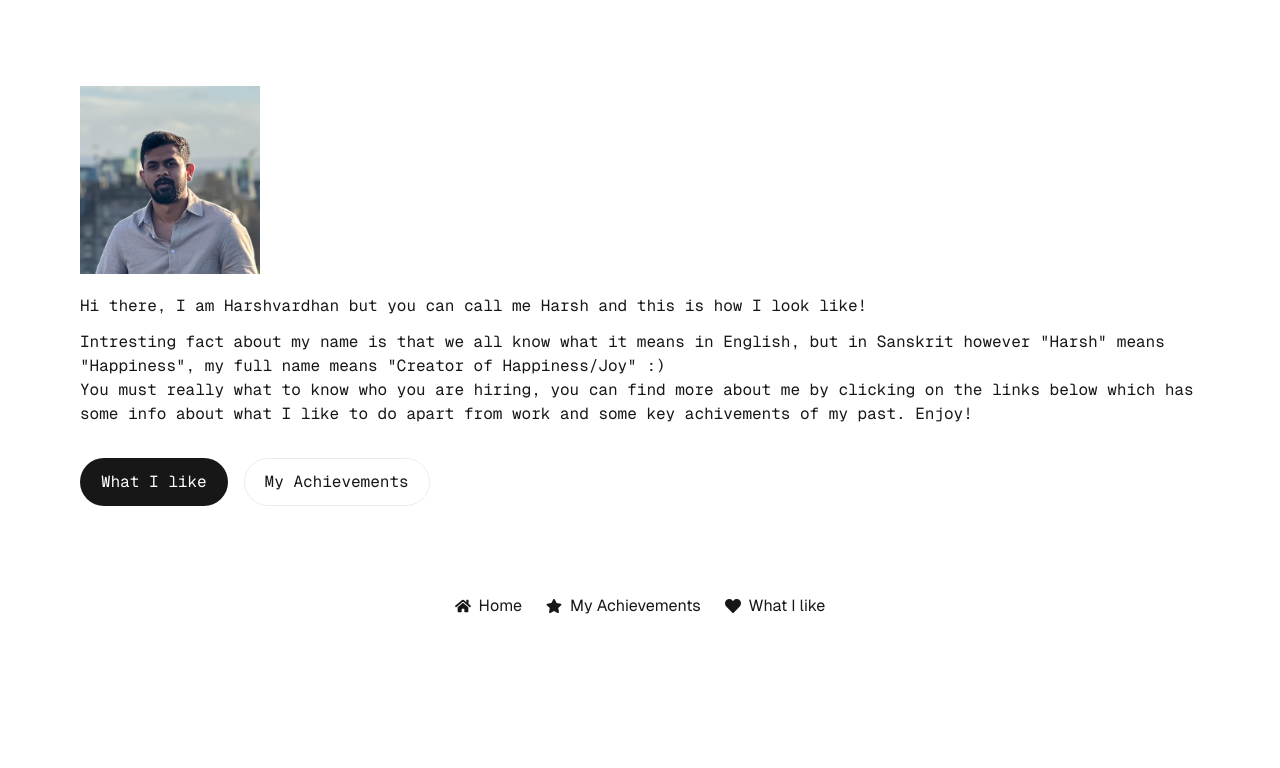
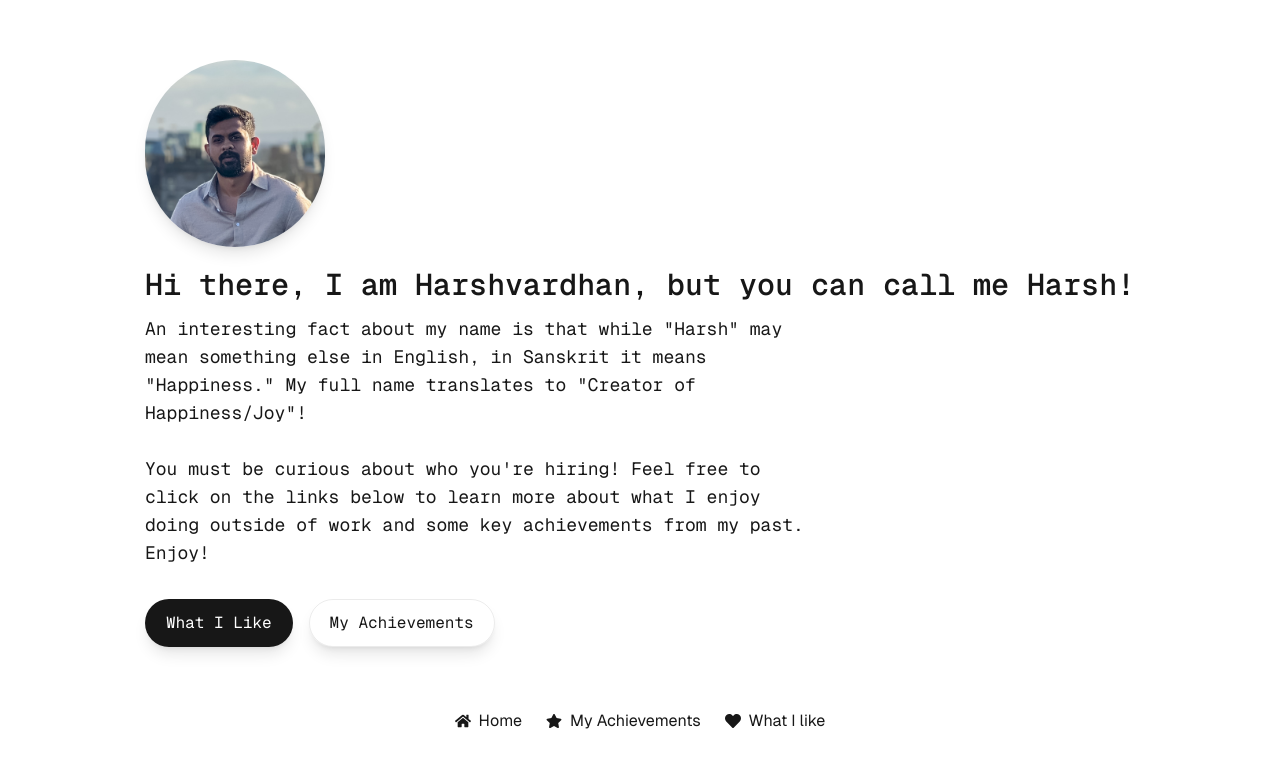
Before and after one commit to patil-harshvardhan/the-lettings-hub, a Next.js app in the folder frontend/: page / in a window 1280 px wide. Shown: the part 104-872 px from the top of the page. Before the commit the page ends 800 px from the top, so only its background shows below. Built offline with nearby package versions, Linux system fonts and the light colour scheme.

Commit message:
stable home 2

```diff
--- a/frontend/src/app/components/intro.js
+++ b/frontend/src/app/components/intro.js
@@ -4,32 +4,44 @@ import headshot from "../public/headshot.JPG";
 
 const Intro = () => {
   return (
-    <div className="font-[family-name:var(--font-geist-mono)]">
-      <Image src={headshot} alt="headshot" width={180} height={180} />
-      <h1 className="mt-5">
-        Hi there, I am Harshvardhan but you can call me Harsh and this is how I look like!
+    <div className="font-[family-name:var(--font-geist-mono)] flex flex-col items-center sm:items-start text-center sm:text-left">
+      {/* Headshot Image */}
+      <Image
+        src={headshot}
+        alt="headshot"
+        width={180}
+        height={180}
+        className="rounded-full object-cover shadow-lg hover:scale-105 transition-transform duration-300"
+      />
+
+      {/* Introduction Text */}
+      <h1 className="mt-5 text-2xl sm:text-3xl font-semibold">
+        Hi there, I am Harshvardhan, but you can call me Harsh!
       </h1>
-      <p className="mt-3">
-        Intresting fact about my name is that we all know what it means in
-        English, but in Sanskrit however "Harsh" means "Happiness", my full name
-        means "Creator of Happiness/Joy" :)
-
+      <p className="mt-3 text-base sm:text-lg leading-relaxed max-w-2xl">
+        An interesting fact about my name is that while "Harsh" may mean
+        something else in English, in Sanskrit it means "Happiness."
+        My full name translates to "Creator of Happiness/Joy"!
         <br />
-        You must really what to know who you are hiring, you can find more about me by clicking on the links below which has some info about what I like to do apart from work and some key achivements of my past. Enjoy!
+        <br />
+        You must be curious about who you're hiring! Feel free to click
+        on the links below to learn more about what I enjoy doing outside
+        of work and some key achievements from my past. Enjoy!
       </p>
 
+      {/* Call-to-Action Buttons */}
       <div className="flex gap-4 items-center flex-col sm:flex-row mt-8">
         <a
-          className="rounded-full border border-solid border-transparent transition-colors flex items-center justify-center bg-foreground text-background gap-2 hover:bg-[#383838] dark:hover:bg-[#ccc] text-sm sm:text-base h-10 sm:h-12 px-4 sm:px-5"
+          className="rounded-full border border-transparent transition-colors flex items-center justify-center bg-foreground text-background gap-2 hover:bg-[#383838] dark:hover:bg-[#ccc] text-sm sm:text-base h-10 sm:h-12 px-4 sm:px-5 shadow-lg hover:shadow-xl"
           href="/likes"
         >
-          What I like
+          What I Like
         </a>
         <a
-          className="rounded-full border border-solid border-black/[.08] dark:border-white/[.145] transition-colors flex items-center justify-center hover:bg-[#f2f2f2] dark:hover:bg-[#1a1a1a] hover:border-transparent text-sm sm:text-base h-10 sm:h-12 px-4 sm:px-5 sm:min-w-44"
+          className="rounded-full border border-black/[.08] dark:border-white/[.145] transition-colors flex items-center justify-center hover:bg-[#f2f2f2] dark:hover:bg-[#1a1a1a] hover:border-transparent text-sm sm:text-base h-10 sm:h-12 px-4 sm:px-5 shadow-lg hover:shadow-xl"
           href="/achievements"
         >
-            My Achievements
+          My Achievements
         </a>
       </div>
     </div>
```
